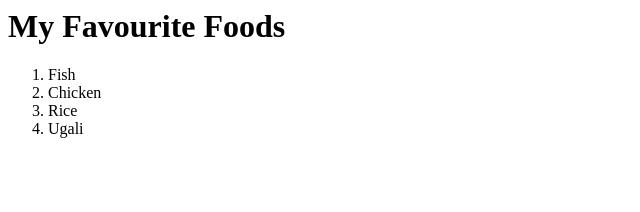
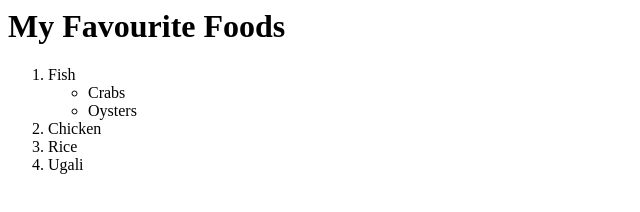
Before and after one commit to MuchiriKahwai/helloLab, a plain HTML site: page index.html in a window 1280 px wide. Shown: the whole page, without its empty margins (0-640 px from the left). Drawn offline with Linux system fonts and the light colour scheme.

Commit message:
I modified ths file

```diff
--- a/index.html
+++ b/index.html
@@ -2,7 +2,11 @@
 <h1> <b>My Favourite Foods </b></h1>
 <body>
 <ol>
-<li> Fish</li>
+<li> Fish
+<ul> <li>Crabs </li>
+<li>Oysters</li>
+    </ul>
+</li>
  <li>Chicken</li>
 <li>Rice</li>
  <li>Ugali </li>
```
